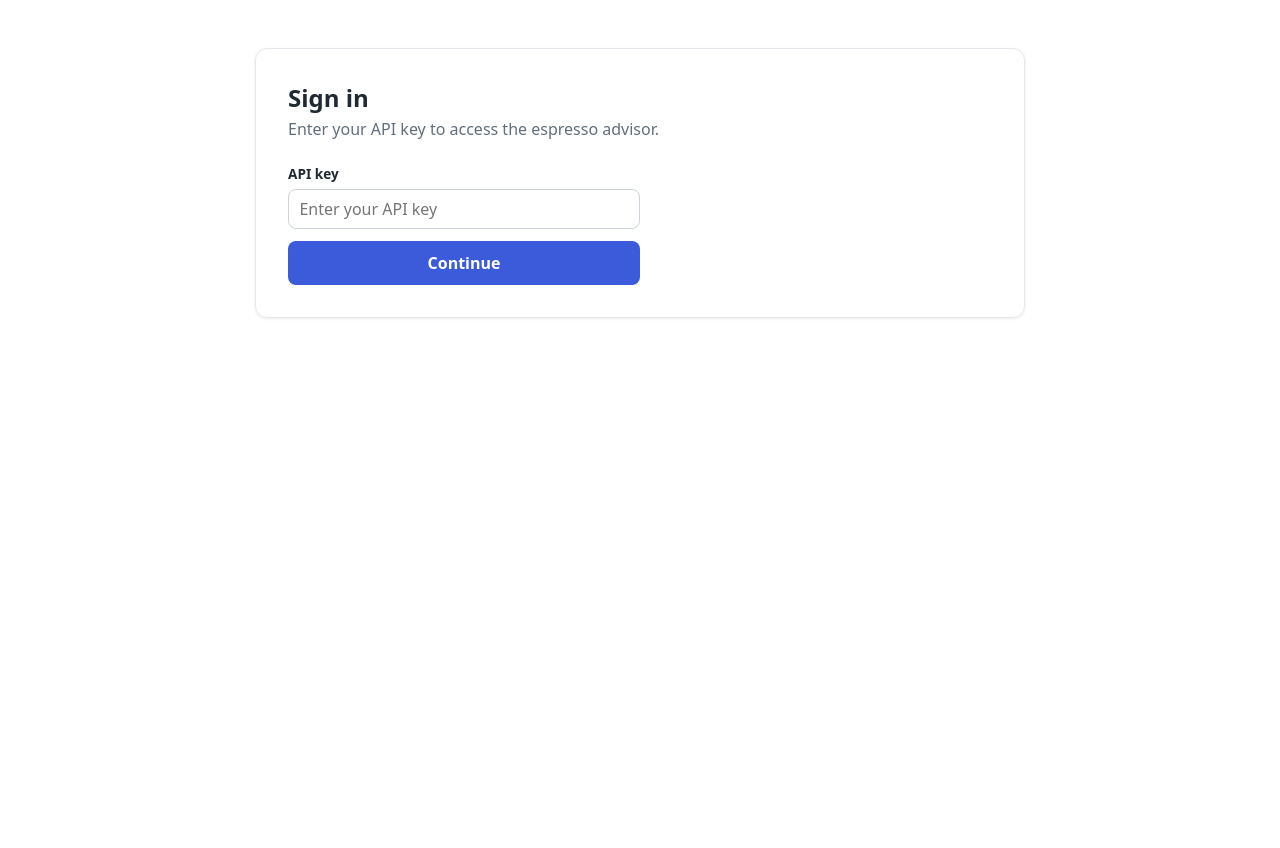
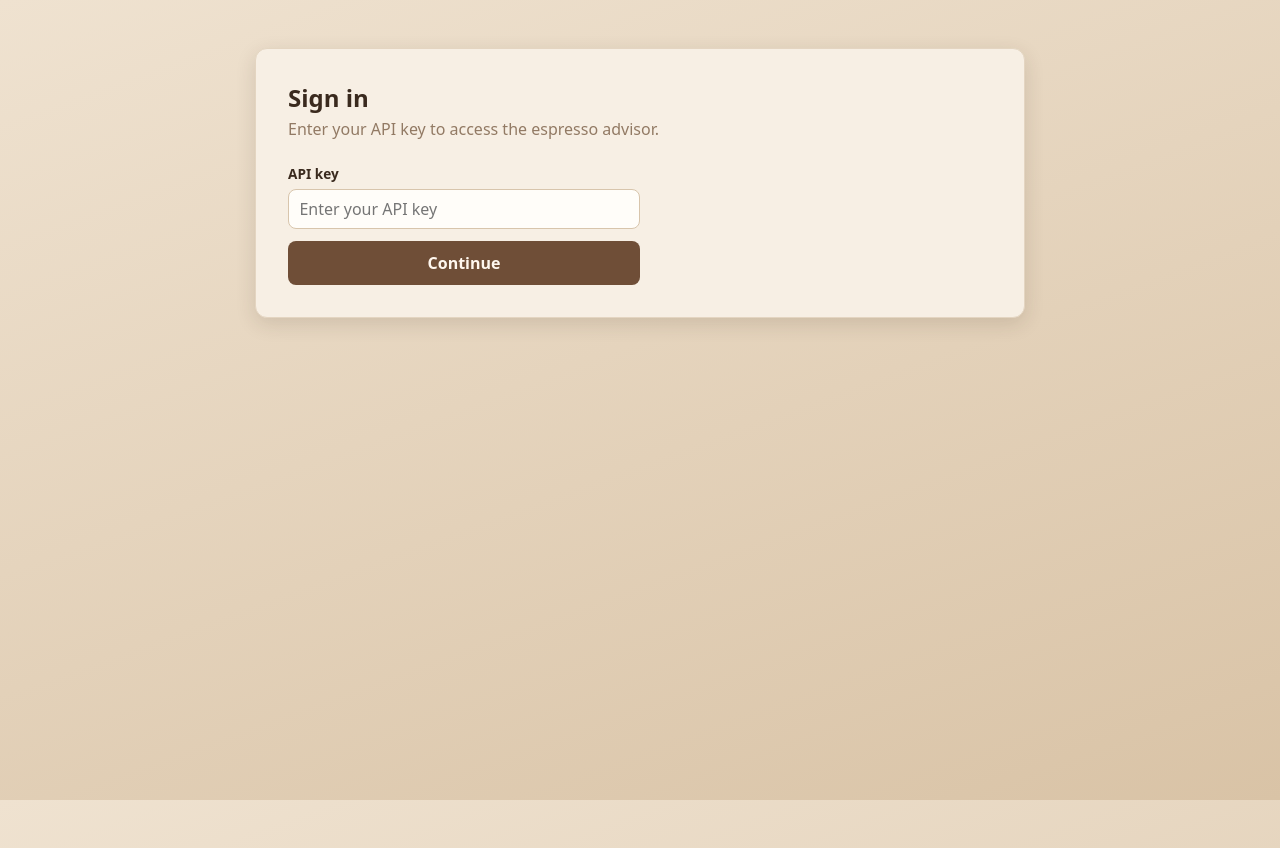
Before and after one commit to dinc5150/BaristaMomentum, a website built with Vite: page app/index.html in a window 1280 px wide. Before the commit the page ends 800 px from the top, so only its background shows below. Built offline with nearby package versions, Linux system fonts and the light colour scheme.

Commit message:
feat: enhance styling with CSS variables for improved theme consistency

```diff
--- a/app/index.html
+++ b/app/index.html
@@ -4,6 +4,15 @@
     <meta charset="UTF-8" />
     <meta name="viewport" content="width=device-width, initial-scale=1.0" />
     <title>Espresso Shot Advisor · Barista Momentum</title>
+    <style>
+      body {
+        margin: 0;
+        min-height: 100vh;
+        /* Warm coffee backdrop: light crema fading to a roasted tone */
+        background: linear-gradient(160deg, #efe2d0 0%, #d9c3a6 100%);
+        background-attachment: fixed;
+      }
+    </style>
   </head>
   <body>
     <coffee-advisor-app></coffee-advisor-app>
--- a/app/src/coffee-advisor-app.ts
+++ b/app/src/coffee-advisor-app.ts
@@ -111,15 +111,29 @@
 export class CoffeeAdvisorApp extends LitElement {
   static styles = css`
     :host {
+      /* Coffee palette */
+      --bg: #f7efe4; /* latte foam */
+      --surface: #fffdf9; /* cream (inputs) */
+      --ink: #3a2a1e; /* dark roast (text) */
+      --muted: #927a64; /* milky brown (secondary text) */
+      --border: #e4d5c1; /* tan */
+      --field-border: #d8c5ac; /* deeper tan */
+      --accent: #6f4e37; /* espresso */
+      --accent-strong: #553a28; /* dark espresso (hover) */
+      --accent-soft: #efe3d3; /* soft crema wash (hover bg) */
+      --crema: #a9762f; /* caramel (highlights) */
+      --err: #b23a2e; /* burnt sienna */
+
       display: block;
       max-width: 44rem;
       margin: 3rem auto;
       padding: 2rem;
       font-family: system-ui, -apple-system, Segoe UI, Roboto, sans-serif;
-      color: #1f2933;
-      border: 1px solid #e4e7eb;
+      color: var(--ink);
+      background: var(--bg);
+      border: 1px solid var(--border);
       border-radius: 12px;
-      box-shadow: 0 1px 3px rgba(0, 0, 0, 0.08);
+      box-shadow: 0 6px 20px rgba(58, 42, 30, 0.14);
     }
 
     h1 {
@@ -129,7 +143,7 @@
 
     p.subtitle {
       margin: 0 0 1.5rem;
-      color: #616e7c;
+      color: var(--muted);
     }
 
     form {
@@ -139,7 +153,7 @@
     }
 
     fieldset {
-      border: 1px solid #e4e7eb;
+      border: 1px solid var(--border);
       border-radius: 10px;
       padding: 1rem 1.25rem 1.25rem;
     }
@@ -147,6 +161,7 @@
     legend {
       font-weight: 700;
       padding: 0 0.4rem;
+      color: var(--accent);
     }
 
     .grid {
@@ -168,7 +183,7 @@
 
     .value {
       font-weight: 700;
-      color: #3b5bdb;
+      color: var(--crema);
     }
 
     input,
@@ -176,21 +191,23 @@
     textarea {
       font: inherit;
       padding: 0.5rem 0.65rem;
-      border: 1px solid #cbd2d9;
+      border: 1px solid var(--field-border);
       border-radius: 8px;
-      background: #fff;
+      background: var(--surface);
+      color: var(--ink);
     }
 
     input[type='range'] {
       padding: 0;
+      accent-color: var(--accent);
     }
 
     input:focus,
     select:focus,
     textarea:focus {
-      outline: 2px solid #3b5bdb;
+      outline: 2px solid var(--accent);
       outline-offset: 1px;
-      border-color: #3b5bdb;
+      border-color: var(--accent);
     }
 
     textarea {
@@ -199,9 +216,13 @@
     }
 
     details {
-      border: 1px solid #e4e7eb;
+      border: 1px solid var(--border);
       border-radius: 10px;
       padding: 0.5rem 1rem;
+    }
+
+    summary {
+      color: var(--accent);
     }
 
     details[open] {
@@ -229,30 +250,30 @@
       font: inherit;
       font-weight: 600;
       padding: 0.7rem 1.4rem;
-      color: #fff;
-      background: #3b5bdb;
+      color: #fff7ee;
+      background: var(--accent);
       border: none;
       border-radius: 8px;
       cursor: pointer;
     }
 
     button[type='submit']:hover:not(:disabled) {
-      background: #364fc7;
+      background: var(--accent-strong);
     }
 
     button.secondary {
       font: inherit;
       font-weight: 600;
       padding: 0.7rem 1.4rem;
-      color: #3b5bdb;
-      background: #fff;
-      border: 1px solid #3b5bdb;
+      color: var(--accent);
+      background: var(--surface);
+      border: 1px solid var(--accent);
       border-radius: 8px;
       cursor: pointer;
     }
 
     button.secondary:hover:not(:disabled) {
-      background: #eef1fc;
+      background: var(--accent-soft);
     }
 
     button:disabled {
@@ -262,13 +283,17 @@
 
     button.link {
       background: none;
-      color: #616e7c;
+      color: var(--muted);
       border: none;
       padding: 0;
       font: inherit;
       font-weight: 500;
       text-decoration: underline;
       cursor: pointer;
+    }
+
+    button.link:hover {
+      color: var(--accent);
     }
 
     .toolbar {
@@ -283,13 +308,14 @@
     }
 
     .err {
-      color: #c92a2a;
+      color: var(--err);
       font-weight: 600;
     }
 
     .recommendations {
-      background: #f7f9fc;
-      border: 1px solid #e4e7eb;
+      background: var(--surface);
+      border: 1px solid var(--border);
+      border-left: 4px solid var(--accent);
       border-radius: 10px;
       padding: 1rem 1.25rem;
       line-height: 1.5;
@@ -301,6 +327,7 @@
 
     .recommendations h2 {
       font-size: 1.1rem;
+      color: var(--accent);
     }
 
     /* Sign-in screen */
```
